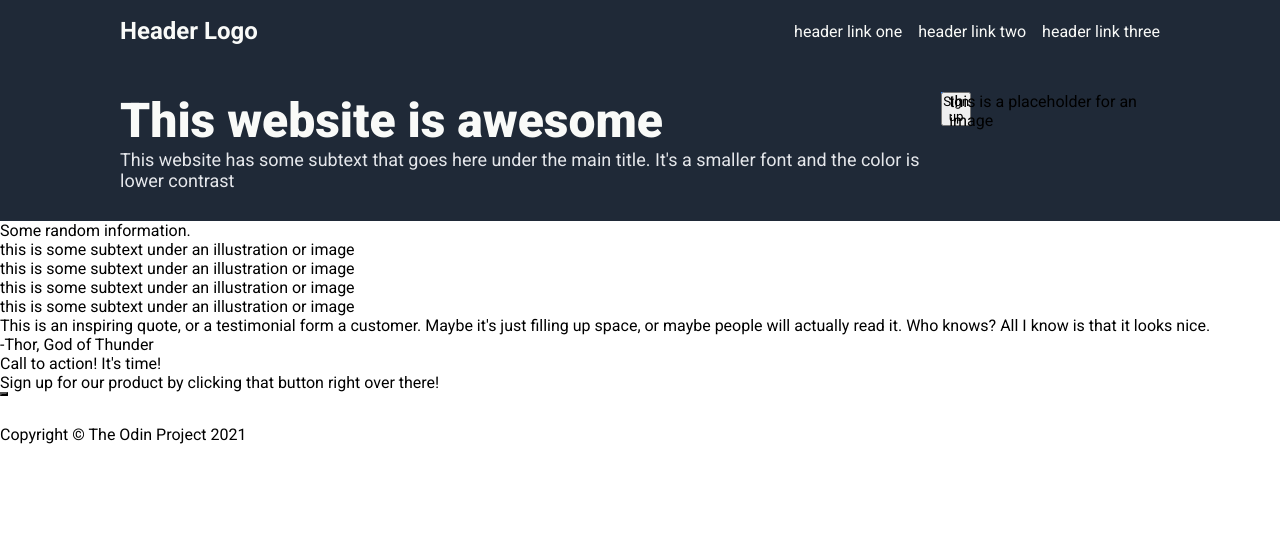
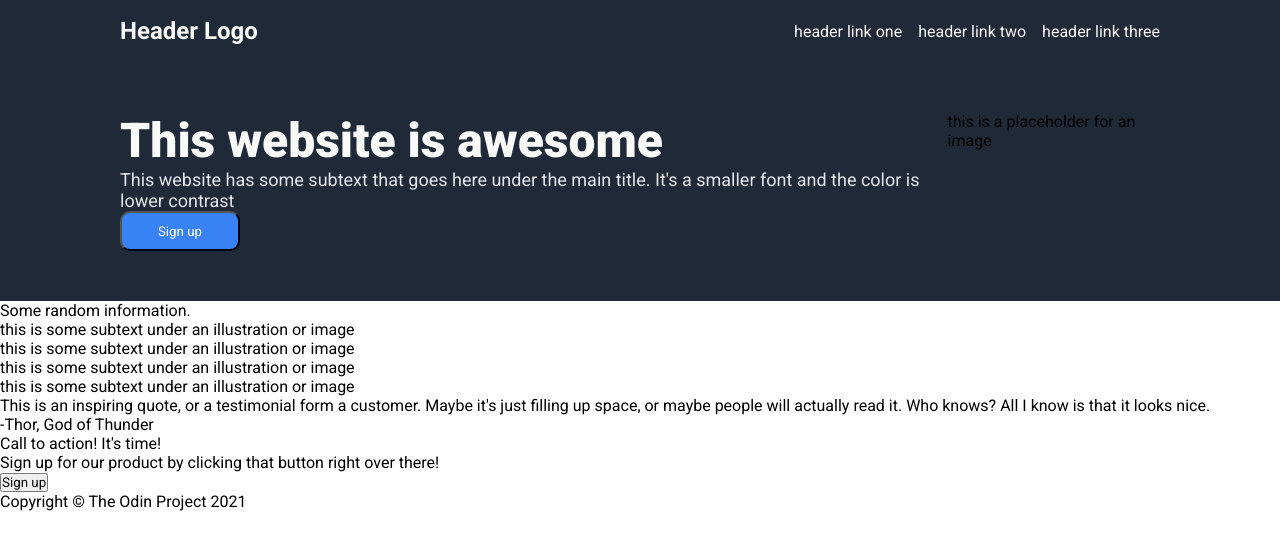
Before and after one commit to vasileiosInnovs/landing-page, a plain HTML site: page index.html in a window 1280 px wide. Drawn offline with Linux system fonts and the light colour scheme.

Commit message:
Design the sign up button for the first section

```diff
--- a/index.html
+++ b/index.html
@@ -25,9 +25,9 @@
             This website has some subtext that goes here under the main title.
             It's a smaller font and the color is lower contrast
           </div>
-        </div>
-        <div class="sign-up">
-          <button>Sign up</button>
+          <div class="sign-up">
+            <button>Sign up</button>
+          </div>
         </div>
         <div class="right">
           <div id="rectangle">
--- a/styles.css
+++ b/styles.css
@@ -33,8 +33,9 @@ li a {
 
 #first {
   background-color: #1f2937;
-  padding: 30px 120px;
+  padding: 50px 120px;
   display: flex;
+  justify-content: space-between;
 }
 
 .text {
@@ -48,9 +49,20 @@ li a {
     color: #e5e7eb;
 }
 
-.sign-up {
+#first button {
     background-color: #3882f6;
     color: white;
-    width: 8px;
-    height: 2px;
+    padding: 2px;
+    width: 120px;
+    height: 40px;
+    border-radius: 10px;
 }
+
+.left {
+    display: block;
+}
+
+/* .right {
+    display: block;
+    width: 200px;
+} */
```
